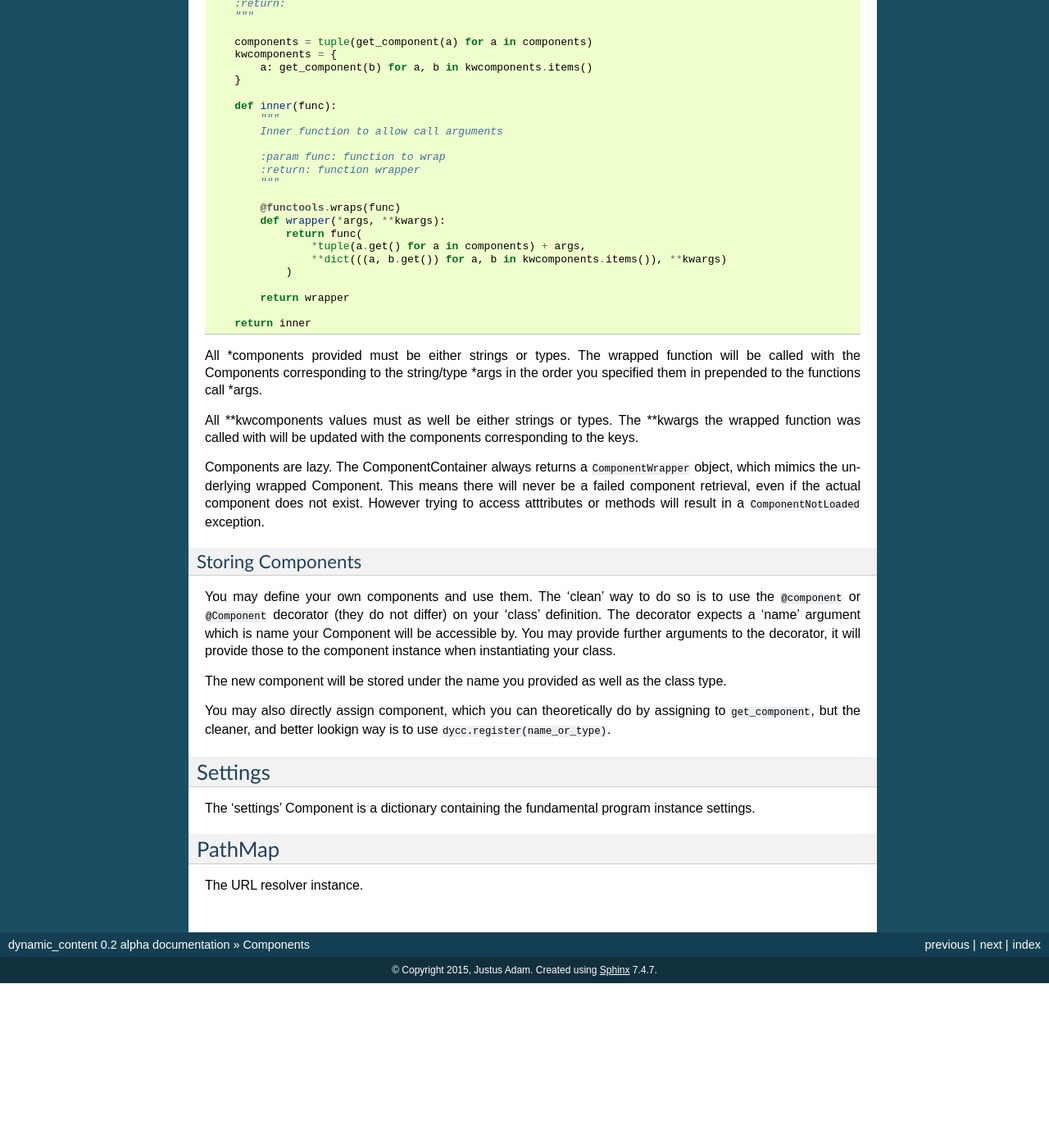
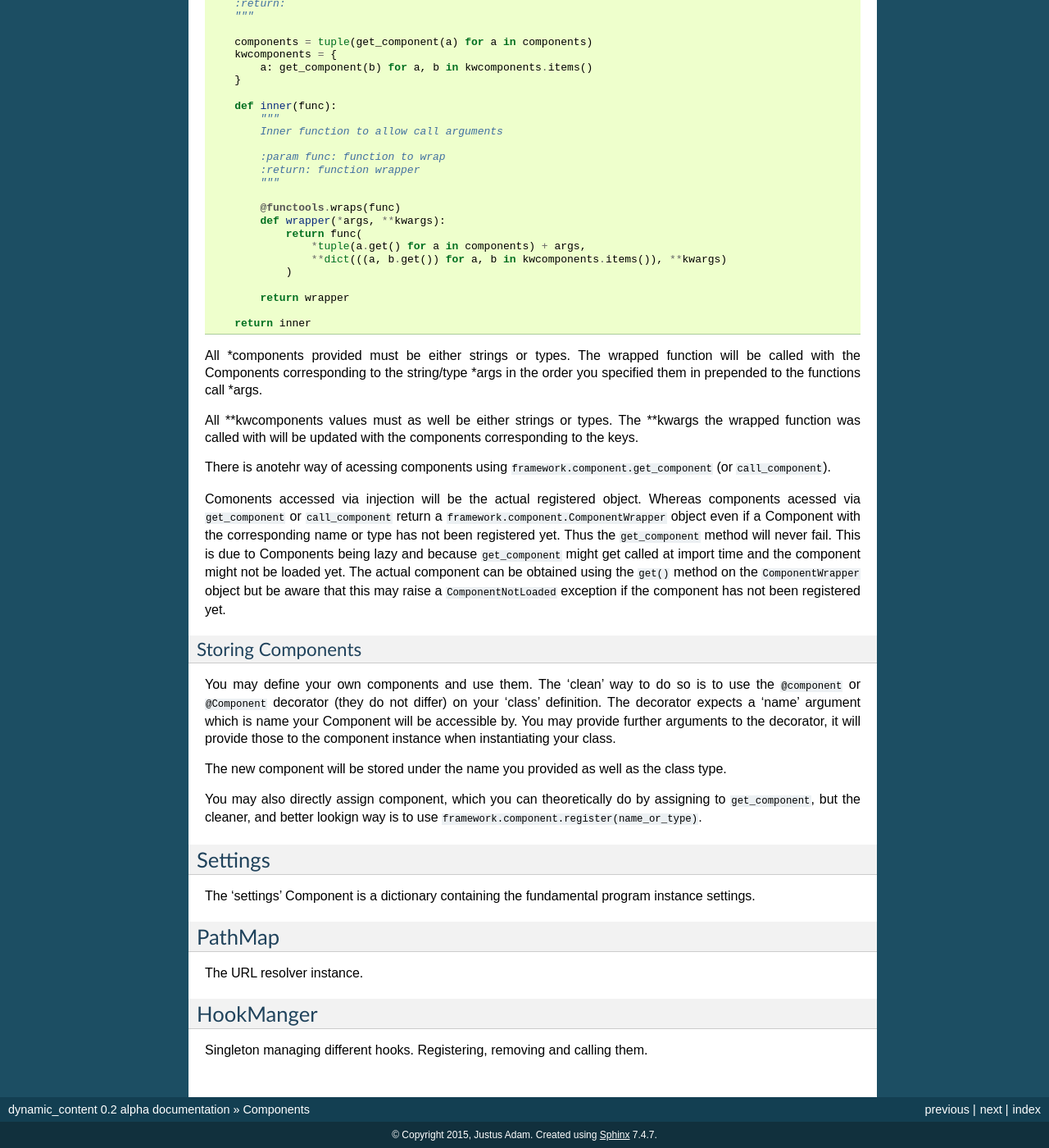
Before and after one commit to JustusAdam/dynamic_content_documentation, a Sphinx documentation site: the page built from source/components.rst, in a window 1280 px wide and 1400 px high, scrolled down 800 px. Shown: the whole window at 82% size. Built offline with Sphinx 7.4.7, drawn with Linux system fonts in a browser that asks for light colours; formulas are drawn with MathJax 3; before the commit the page ends 1999 px from its top, so only the background shows below that; some of the changed text lies outside the part shown.

Commit message:
fixing component documentation

```diff
--- a/source/components.rst
+++ b/source/components.rst
@@ -71,7 +71,10 @@ All \*components provided must be either strings or types. The wrapped function
 
 All \**kwcomponents values must as well be either strings or types. The \**kwargs the wrapped function was called with will be updated with the components corresponding to the keys.
 
-Components are lazy. The ComponentContainer always returns a ``ComponentWrapper`` object, which mimics the underlying wrapped Component. This means there will never be a failed component retrieval, even if the actual component does not exist. However trying to access atttributes or methods will result in a ``ComponentNotLoaded`` exception.
+There is anotehr way of acessing components using ``framework.component.get_component`` (or ``call_component``).
+
+Comonents accessed via injection will be the actual registered object. Whereas components acessed via ``get_component`` or ``call_component`` return a ``framework.component.ComponentWrapper`` object even if a Component with the corresponding name or type has not been registered yet. Thus the ``get_component`` method will never fail. This is due to Components being lazy and because ``get_component`` might get called at import time and the component might not be loaded yet. The actual component can be obtained using the ``get()`` method on the ``ComponentWrapper`` object but be aware that this may raise a ``ComponentNotLoaded`` exception if the component has not been registered yet.
+
 
 Storing Components
 ^^^^^^^^^^^^^^^^^^
@@ -80,7 +83,7 @@ You may define your own components and use them. The 'clean' way to do so is to
 
 The new component will be stored under the name you provided as well as the class type.
 
-You may also directly assign component, which you can theoretically do by assigning to ``get_component``, but the cleaner, and better lookign way is to use ``dycc.register(name_or_type)``.
+You may also directly assign component, which you can theoretically do by assigning to ``get_component``, but the cleaner, and better lookign way is to use ``framework.component.register(name_or_type)``.
 
 
 Settings
@@ -92,3 +95,8 @@ PathMap
 -------
 
 The URL resolver instance.
+
+HookManger
+----------
+
+Singleton managing different hooks. Registering, removing and calling them.
```
Also changed, not shown: other parts of source/components.rst (+2 -2 lines).
